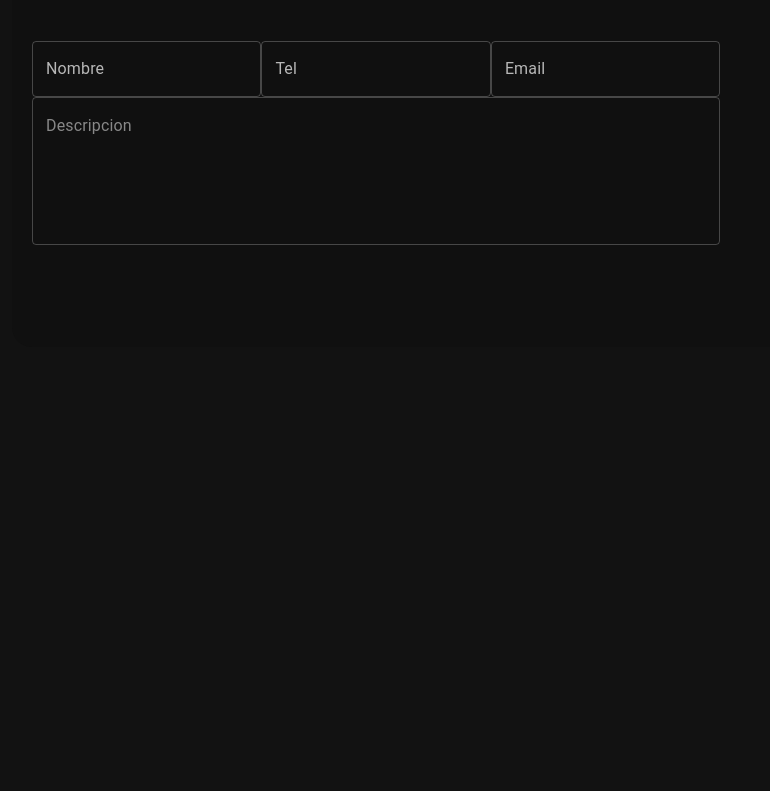
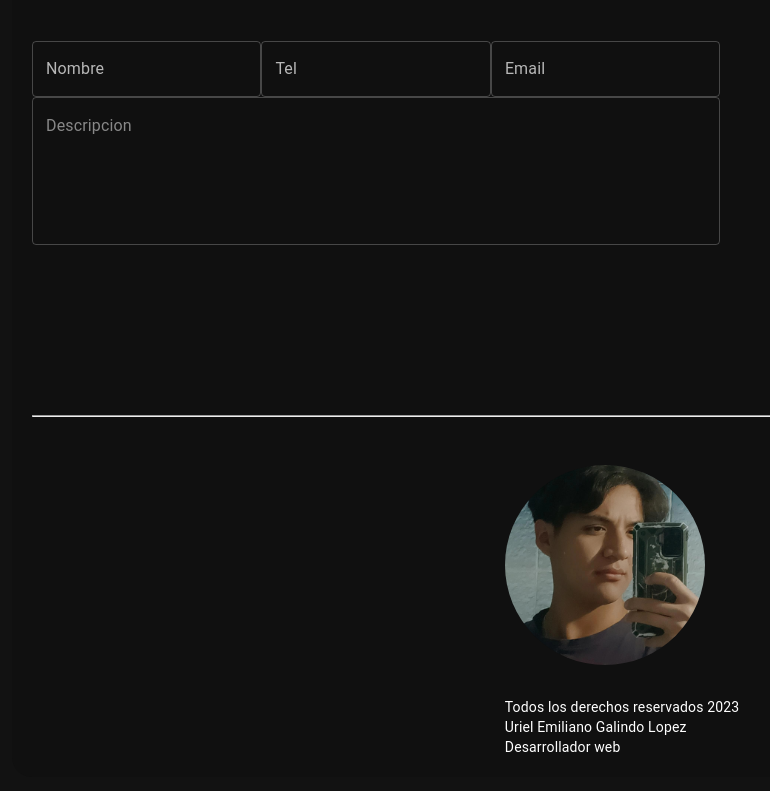
Before and after one commit to v-devOs/Site-to-Linkendln, a Next.js app: page / in a window 1280 px wide. Shown: the part 2446-3237 px from the top of the page, without its empty margins (18-788 px from the left). Built offline with nearby package versions, Linux system fonts and the light colour scheme.

Commit message:
Agregar links extra en el footer

```diff
--- a/components/main-page/ContactMe.tsx
+++ b/components/main-page/ContactMe.tsx
@@ -3,7 +3,7 @@ import { Grid, TextField, Typography } from '@mui/material'
 
 export const ContactMe = () => {
   return (
-    <Grid container >
+    <Grid container mb={10}>
       <Grid item sm={12}>
       </Grid>
 
--- a/components/ui/Footer.tsx
+++ b/components/ui/Footer.tsx
@@ -1,12 +1,18 @@
-import { Grid, Typography } from '@mui/material'
+import { Avatar, Grid, Typography } from '@mui/material'
+import { LinksSocialMedia } from './LinksSocialMedia'
 
 export const Footer = () => {
   return (
-    <Grid container>
-      <Grid item sm={12} md={6}>
-        <Typography ></Typography>
-      </Grid>
-      <Grid item sm={12} md={6}>
+    <Grid container mt={5} display='flex' justifyContent='center'>
+
+      <Grid item>
+        <Avatar
+          src='/images/me.jpg'
+          sx={{ width: 200, height: 200}}
+        />
+        <Typography variant='body2' mt={4}>Todos los derechos reservados 2023</Typography>
+        <Typography variant='body2'>Uriel Emiliano Galindo Lopez</Typography>
+        <Typography variant='body2'>Desarrollador web</Typography>
 
       </Grid>
     </Grid>
--- a/components/ui/index.ts
+++ b/components/ui/index.ts
@@ -1,3 +1,4 @@
 export * from './constans'
 export * from './SideMenu'
 export * from './LinksSocialMedia'
+export * from './Footer'
--- a/layouts/InitialPageLayout.tsx
+++ b/layouts/InitialPageLayout.tsx
@@ -1,7 +1,7 @@
 import React, { FC, ReactNode } from 'react'
 import Head from 'next/head'
 import { Grid, SxProps, Theme } from '@mui/material'
-import { SideMenu } from '@/components/ui'
+import {  SideMenu } from '@/components/ui'
 
 interface Props{
   children: ReactNode
@@ -27,12 +27,13 @@ export const InitialPageLayout: FC<Props> = ({ children, title, description }) =
 
 
       <main style={{ height: '100vh'}} className='fadeIn'>
-
           <Grid container>
             { children }
 
         </Grid>
+
       </main>
+
     </>
   )
 }
--- a/pages/index.tsx
+++ b/pages/index.tsx
@@ -3,6 +3,7 @@ import { skillsBackEnd, skillsFrontEnd } from "@/data"
 import { InitialPageLayout } from "@/layouts"
 import { Grid, Typography } from "@mui/material"
 import { useWrite } from '../hooks/useWrite';
+import { Footer } from "@/components/ui";
 
 const HomePage = () => {
 
@@ -22,7 +23,7 @@ const HomePage = () => {
 
       <Grid
         container
-        sx={{ m: { xs: '50vh 10px', md: '60vh 30px'}, background: '#101010', width: '100%', borderRadius: '20px', p: '20px'}}
+        sx={{ m: { xs: '50vh 10px 20px', md: '60vh 30px 20px'}, background: '#101010', width: '100%', borderRadius: '20px', p: '20px'}}
       >
 
         <AboutMe/>
@@ -38,7 +39,13 @@ const HomePage = () => {
 
         <ContactMe/>
 
+        <hr style={{ width: '100%'}}/>
+
+        <footer style={{ width: '100%'}}>
+          <Footer/>
+        </footer>
       </Grid>
+
 
 
     </InitialPageLayout>
--- a/styles/globals.css
+++ b/styles/globals.css
@@ -136,4 +136,9 @@ a{
   .cardAnimation{
     animation: boobleSide 2s infinite;
   }
+
+  .image-contact-me{
+    display: none;
+  }
+
 }
```
